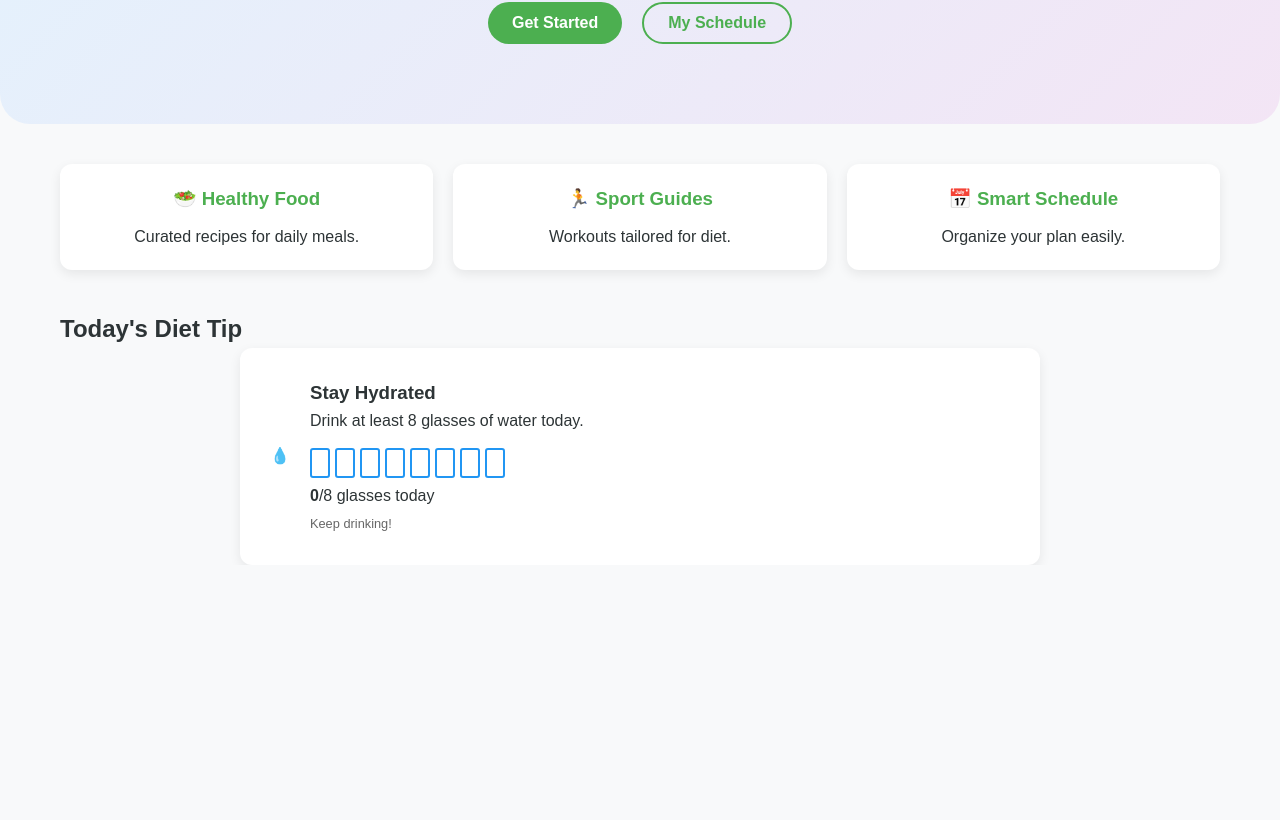
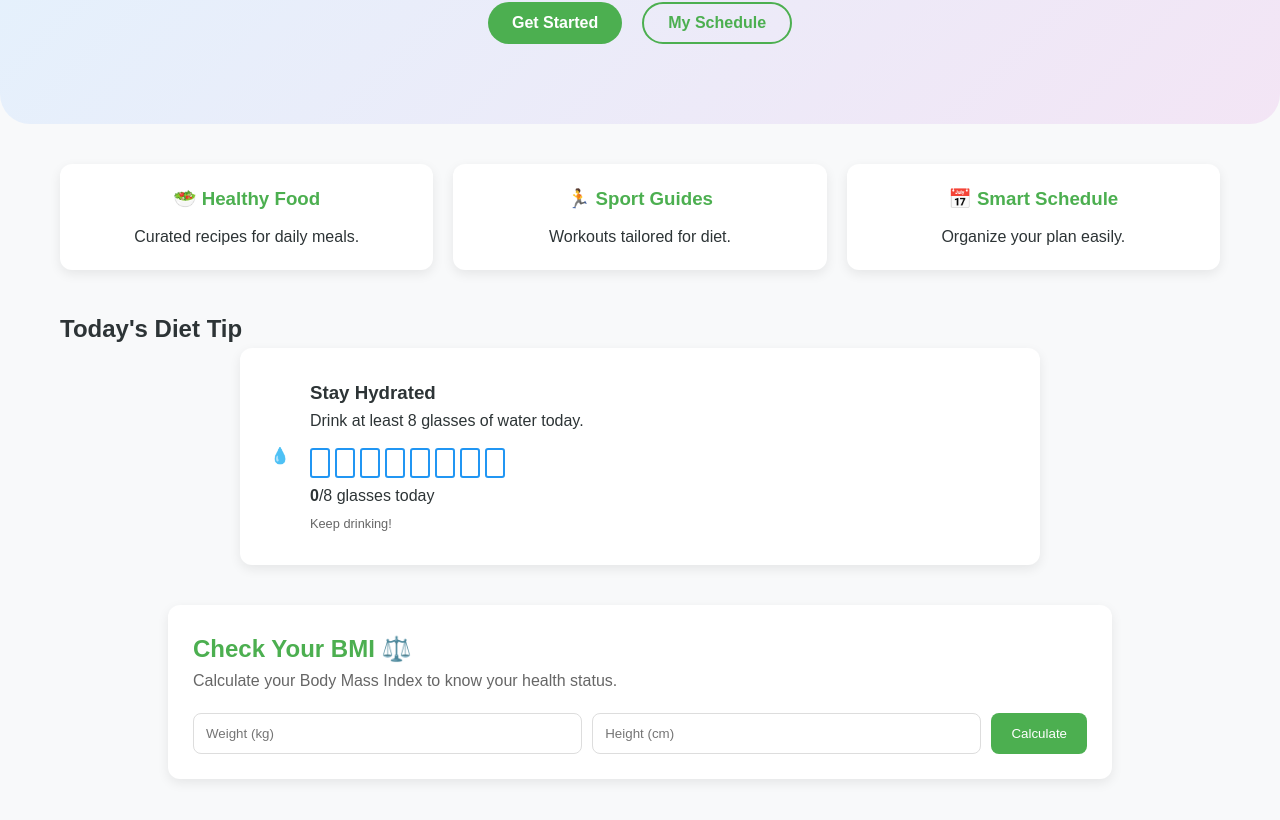
Before and after one commit to nabilasyahri/Dietify, a React (Vite) app in the folder client/: page / in a window 1280 px wide. Shown: the part 256-1076 px from the top of the page. Before the commit the page ends 821 px from the top, so only its background shows below. Built offline with nearby package versions, Linux system fonts and the light colour scheme.

Commit message:
penambahan bmi

```diff
--- a/client/src/app.jsx
+++ b/client/src/app.jsx
@@ -224,23 +224,28 @@ function App() {
   ]
 
   // Fungsi untuk menghitung BMI
-const calculateBMI = (weight, heightCm) => {
-  if (!weight || !heightCm) return null;
-  const heightMeters = heightCm / 100;
-  const bmi = (weight / (heightMeters * heightMeters)).toFixed(1);
+const [bmiInput, setBmiInput] = useState({ weight: '', height: '' });
+const [bmiResult, setBmiResult] = useState(null);
 
-  let status = "";
-  let color = "";
+const handleCalculateBMI = (e) => {
+  e.preventDefault();
+  const w = parseFloat(bmiInput.weight);
+  const h = parseFloat(bmiInput.height) / 100; // ubah ke meter
 
-  if (bmi < 18.5) { status = "Underweight"; color = "#3498db"; }
-  else if (bmi < 25) { status = "Normal"; color = "#2ecc71"; }
-  else if (bmi < 30) { status = "Overweight"; color = "#f1c40f"; }
-  else { status = "Obese"; color = "#e74c3c"; }
+  if (w > 0 && h > 0) {
+    const bmiValue = (w / (h * h)).toFixed(1);
+    let status = "";
+    let color = "";
 
-  return { value: bmi, status, color };
+    if (bmiValue < 18.5) { status = "Underweight"; color = "#3498db"; }
+    else if (bmiValue < 25) { status = "Normal"; color = "#2ecc71"; }
+    else if (bmiValue < 30) { status = "Overweight"; color = "#f1c40f"; }
+    else { status = "Obese"; color = "#e74c3c"; }
+
+    setBmiResult({ value: bmiValue, status, color });
+  }
 };
 
-const bmiResult = calculateBMI(userProgress?.current_weight, 170); // Ganti 170 dengan input tinggi badan user nantinya
 
   // API ACTIONS
   const handleAuth = async (e) => {
@@ -734,6 +739,42 @@ const bmiResult = calculateBMI(userProgress?.current_weight, 170); // Ganti 170
                 </div>
               </div>
             </section>
+            <section className="container" style={{marginTop: '40px', padding: '0 10%'}}>
+  <div className="card" style={{display: 'flex', flexWrap: 'wrap', gap: '30px', alignItems: 'center', background: '#fff'}}>
+    <div style={{flex: 1, minWidth: '300px'}}>
+      <h2 style={{color: 'var(--primary)'}}>Check Your BMI ⚖️</h2>
+      <p style={{color: '#666'}}>Calculate your Body Mass Index to know your health status.</p>
+
+      <form onSubmit={handleCalculateBMI} style={{display: 'flex', gap: '10px', marginTop: '20px'}}>
+        <input
+          type="number"
+          placeholder="Weight (kg)"
+          style={{padding: '12px', borderRadius: '8px', border: '1px solid #ddd', flex: 1}}
+          value={bmiInput.weight}
+          onChange={(e) => setBmiInput({...bmiInput, weight: e.target.value})}
+        />
+        <input
+          type="number"
+          placeholder="Height (cm)"
+          style={{padding: '12px', borderRadius: '8px', border: '1px solid #ddd', flex: 1}}
+          value={bmiInput.height}
+          onChange={(e) => setBmiInput({...bmiInput, height: e.target.value})}
+        />
+        <button type="submit" style={{padding: '10px 20px', background: 'var(--primary)', color: 'white', border: 'none', borderRadius: '8px', cursor: 'pointer'}}>Calculate</button>
+      </form>
+    </div>
+
+    {bmiResult && (
+      <div style={{flex: 1, minWidth: '250px', textAlign: 'center', padding: '20px', borderRadius: '15px', background: '#f9f9f9', borderLeft: `8px solid ${bmiResult.color}`}}>
+        <p style={{margin: 0, fontSize: '0.9rem', color: '#666'}}>Your BMI Result</p>
+        <h1 style={{margin: '10px 0', fontSize: '3rem', color: '#333'}}>{bmiResult.value}</h1>
+        <div style={{display: 'inline-block', padding: '5px 15px', borderRadius: '20px', background: bmiResult.color, color: 'white', fontWeight: 'bold'}}>
+          {bmiResult.status}
+        </div>
+      </div>
+    )}
+  </div>
+</section>
           </>
         )
     }
```
